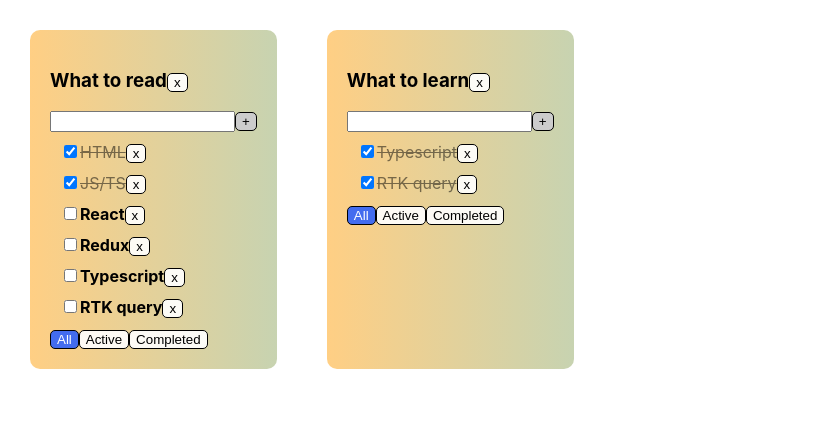
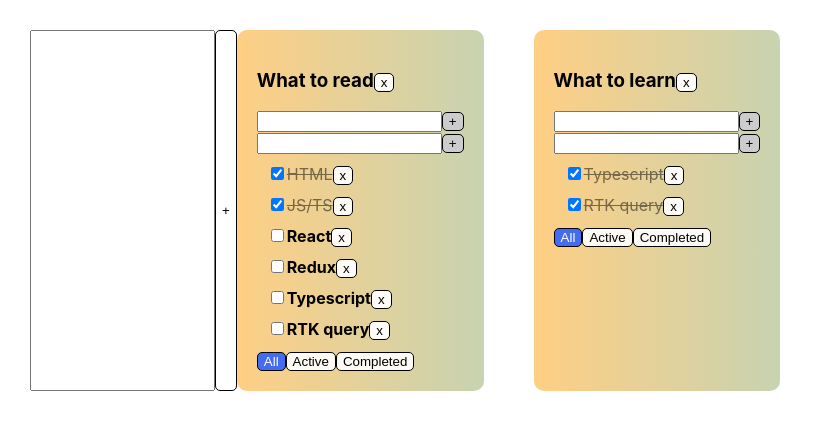
Before and after one commit to 0lgaP1/todolist, a React (Create React App) app in the folder 1-todolist/: page / in a window 1280 px wide. Shown: the top 430 px of the page, without its empty margins (0-813 px from the left). Built offline with nearby package versions, Linux system fonts and the light colour scheme.

Commit message:
Add task list

```diff
--- a/1-todolist/src/App.tsx
+++ b/1-todolist/src/App.tsx
@@ -19,6 +19,10 @@ export type TodoListType = {
     filter: FilterValuesType
 }
 
+export type TasksStateType = {
+    [key: string]: TaskType[]
+}
+
 function App() {
 //Data
 // BLL
@@ -26,7 +30,7 @@ function App() {
     let todolist1 = v1();
     let todolist2 = v1();
 
-    const [tasks, setTasks] = useState({
+    const [tasks, setTasks] = useState<TasksStateType>({
         [todolist1]: [
             {id: v1(), title: "HTML", isDone: true},
             {id: v1(), title: "JS/TS", isDone: true},
@@ -38,8 +42,8 @@ function App() {
         [todolist2]: [
             {id: v1(), title: 'Typescript', isDone: true},
             {id: v1(), title: 'RTK query', isDone: true},
-    ]
-});
+        ]
+    });
 
     let [todoLists, setTodoLists] = useState<Array<TodoListType>>([
         {id: todolist1, title: "What to read", filter: "all"},
@@ -93,6 +97,8 @@ function App() {
 // UI:
     return (
         <div className="App">
+            <input/> <button>+</button>
+
             {todoLists.map(tl => {
                 const allTodolistTasks = tasks[tl.id]
                 let tasksForTodolist = allTodolistTasks
--- a/1-todolist/src/Todolist.tsx
+++ b/1-todolist/src/Todolist.tsx
@@ -60,7 +60,9 @@ export function Todolist(props: TodoListPropsType) {
     const changeTaskTitleHandler = (e: ChangeEvent<HTMLInputElement>) => {
         setTaskTitle(e.currentTarget.value);
     };
-    const removeTodolist = () => {props.removeTodolist(props.todolistId)};
+    const removeTodolist = () => {
+        props.removeTodolist(props.todolistId)
+    };
     const isAddBtnDisabled = taskTitle.length === 0 || taskTitle.length > 15
 
     const tasklist: JSX.Element = filteredTasks.length === 0
@@ -82,14 +84,18 @@ export function Todolist(props: TodoListPropsType) {
                                 title="x"
                                 onClickHandler={removeTaskHandler}/>
                         </li>
-                    )})}
+                    )
+                })}
         </ul>;
 
     return (
         <div className="todolist">
-            <h3>{title}
-                <button onClick={removeTodolist}>x</button>
-            </h3>
+            <div className={"todolist-title-container"}>
+                <h3>{title}
+                    <button onClick={removeTodolist}>x</button>
+                </h3>
+            </div>
+            <AddItemForm id={props.id} addTask={props.addTask}/>
             <div>
                 <input className={error ? "task-input-error" : ""}
                        value={taskTitle}
@@ -124,3 +130,49 @@ export function Todolist(props: TodoListPropsType) {
         </div>
     )
 }
+
+type AddTodoListPropsType = {
+    addTask: (title: string, todolistId: string) => void
+    id: string;
+}
+
+function AddItemForm(props: AddTodoListPropsType) {
+    const [taskTitle, setTaskTitle] = useState(""); //отслеживаем ввод пользователя
+    const [error, setError] = useState<string | null>(null);
+    const isAddBtnDisabled = taskTitle.length === 0 || taskTitle.length > 15
+    const changeTaskTitleHandler = (e: ChangeEvent<HTMLInputElement>) => {
+        setTaskTitle(e.currentTarget.value);
+    };
+    const addTaskOnKeyUpHandler = (e: KeyboardEvent<HTMLInputElement>) => {
+        if (e.key === "Enter" && taskTitle) {
+            addTaskHandler()
+        }
+    }
+    const addTaskHandler = () => {
+        const trimmedTaskTitle = taskTitle.trim()
+        if (trimmedTaskTitle !== "") {
+            props.addTask(props.id, taskTitle);
+            setError(null);
+        } else {
+            setError("Title is required")
+        }
+        setTaskTitle("");
+    }
+
+    return <div>
+        <input className={error ? "task-input-error" : ""}
+               value={taskTitle}
+               onChange={changeTaskTitleHandler}
+               onKeyUp={addTaskOnKeyUpHandler}/>
+        <Button title="+"
+                onClickHandler={addTaskHandler}
+                disabled={isAddBtnDisabled}/>
+
+        {taskTitle.length > 10 && taskTitle.length <= 15 ? (
+            <div>Use not more than 10 characters</div>
+        ) : taskTitle.length > 15 ? (
+            <div>You used more than 15 characters</div>
+        ) : null}
+        {error && <div>{error}</div>}
+    </div>
+}
```
Also changed, not shown: 1-todolist/src/AddItemInput.tsx (added).
